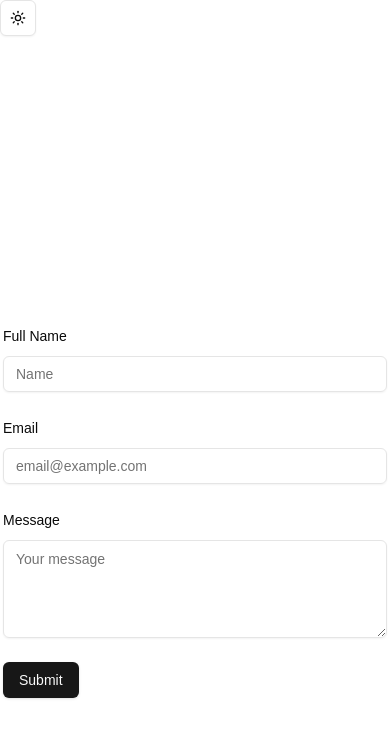
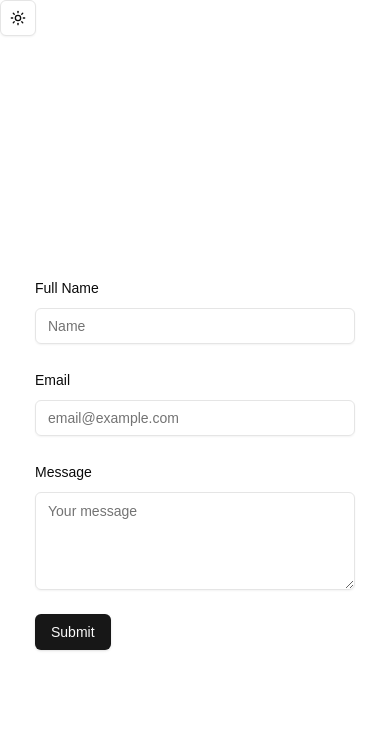
Before and after one commit to Hasan069/Auto-mailer, a Next.js app: page / in a window 390 px wide. Shown: the top 738 px of the page. Built offline with nearby package versions, Linux system fonts and the light colour scheme.

Commit message:
made responsive

```diff
--- a/src/components/ContactFormPage.tsx
+++ b/src/components/ContactFormPage.tsx
@@ -29,9 +29,12 @@ const ContactFormPage = () => {
   };
   return (
     <>
-      <div className="flex justify-center items-center pt-72">
+      <div className="flex justify-center items-center  pt-60 sm:pt-72 ">
         <Form {...form}>
-          <form onSubmit={handleSubmit(onSubmit)} className="space-y-6 w-96">
+          <form
+            onSubmit={handleSubmit(onSubmit)}
+            className="space-y-6 w-80 sm:w-96"
+          >
             {/* Fullname field */}
             <FormField
               name="fullname"
@@ -73,7 +76,7 @@ const ContactFormPage = () => {
                     <Textarea
                       placeholder="Your message"
                       {...field}
-                      className="w-96"
+                      className="w-80 sm:w-96"
                       rows={4}
                     />
                   </FormControl>
```
